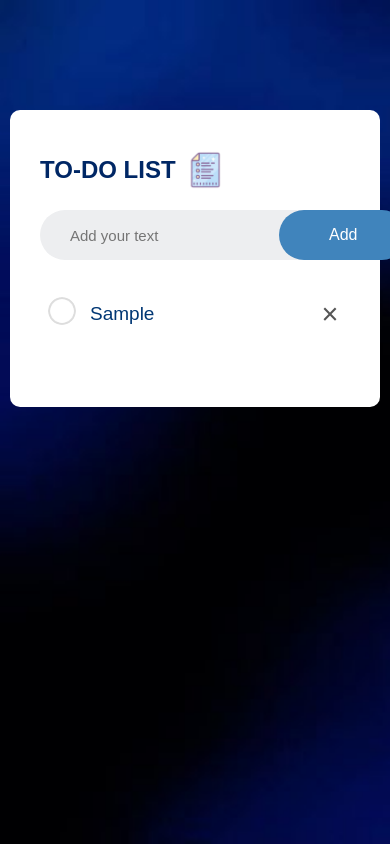
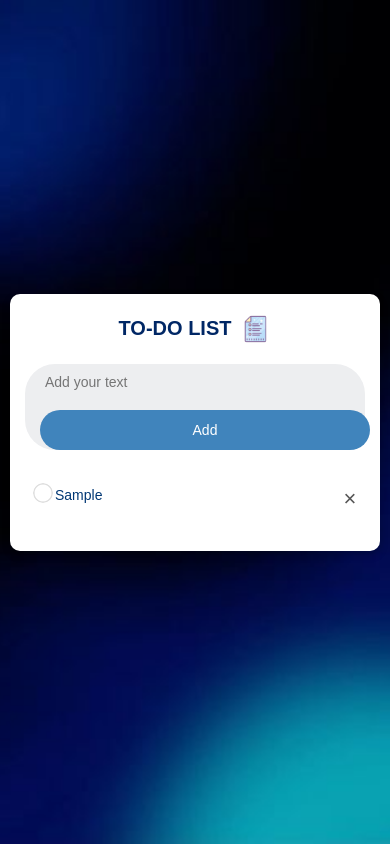
Before and after one commit to Sha1inie/Todolist, a plain HTML site: page index.html in a window 390 px wide. Both pictures are taken after typing "Sample" into the empty fields and a click on the button "Add". Drawn offline with Linux system fonts and the light colour scheme.

Commit message:
styles commit

```diff
--- a/style.css
+++ b/style.css
@@ -10,32 +10,38 @@
     min-height: 100vh;
     background: url(./images/w2.jpeg);
     background-size: cover;
+    background-position: center;
     padding: 10px;
+    display: flex;
+    justify-content: center;
+    align-items: center;
+    flex-direction: column;
 }
 
 .todo-box{
- width: 100%;
- max-width: 540px;
- background: #fff;
- margin: 100px auto 20px;
- padding: 40px 30px 70px;
- border-radius: 10px;
+    width: 100%;
+    max-width: 540px;
+    background: #fff;
+    margin: 20px auto;
+    padding: 40px 30px 70px;
+    border-radius: 10px;
+    box-shadow: 0 4px 8px rgba(0, 0, 0, 0.2);
 }
+
 .todo-box h2{
     color: #002765;
     display: flex;
     align-items: center;
     margin-bottom: 20px;
+    justify-content: center;
+    font-size: 24px;
+    text-align: center;
 }
 
 .todo-box h2 img{
-    width: 40px;
+    width: 30px;
     margin-left: 10px;
 }
-
-
-
-
 
 .row{
     display: flex;
@@ -45,7 +51,9 @@
     border-radius: 30px;
     padding-left: 20px;
     margin-bottom: 25px;
+    width: 100%;
 }
+
 input{
     flex: 1;
     font-size: 15px;
@@ -55,20 +63,18 @@ input{
     padding: 10px;
     font-weight: 14px;
 }
+
 button{
     border: none;
     outline: none;
-    padding: 16px 50px;
+    padding: 16px 20px;
     background: #4084bc;
     color: #fff;
     font-size: 16px;
     cursor: pointer;
     border-radius: 40px;
+    margin-left: 10px;
 }
-
-
-
-
 
 ul li{
     list-style: none;
@@ -80,6 +86,7 @@ ul li{
     cursor: pointer;
     position: relative;
 }
+
 ul li::before{
     content: '';
     position: absolute;
@@ -92,14 +99,17 @@ ul li::before{
     top: 12px;
     left: 8px;
 }
+
 ul li.checked{
     color: #555;
     text-decoration: line-through;
 }
+
 ul li.checked::before{
     background-image: url(images/check.png);
     background-size: 40px;
 }
+
 ul li span{
     position: absolute;
     right: 0;
@@ -111,9 +121,78 @@ ul li span{
     line-height: 40px;
     text-align: center;
     border-radius: 50%;
+}
 
-}
 ul li span:hover{
     background: #edeef0;
+}
 
+
+/* Media Queries */
+@media (max-width: 768px) {
+    .todo-box {
+        padding: 30px 20px 50px;
+        max-width: 90%;
+    }
+
+    .todo-box h2 {
+        font-size: 20px;
+    }
+
+    button {
+        padding: 12px 20px;
+        font-size: 14px;
+    }
+
+    ul li {
+        font-size: 16px;
+        padding: 14px 8px 10px 40px;
+    }
+
+    ul li::before {
+        height: 24px;
+        width: 24px;
+        top: 10px;
+    }
 }
+
+@media (max-width: 480px) {
+    .todo-box {
+        padding: 20px 15px 40px;
+        max-width: 100%;
+    }
+
+    .row {
+        flex-direction: column;
+        padding-left: 10px;
+    }
+
+    input {
+        width: 100%;
+        margin-bottom: 10px;
+        font-size: 14px;
+    }
+
+    button {
+        width: 100%;
+        padding: 12px 15px;
+    }
+
+    ul li {
+        font-size: 14px;
+        padding: 12px 8px 8px 30px;
+    }
+
+    ul li::before {
+        height: 20px;
+        width: 20px;
+        top: 8px;
+    }
+
+    ul li span {
+        width: 30px;
+        height: 30px;
+        font-size: 22px;
+        line-height: 30px;
+    }
+}
```
